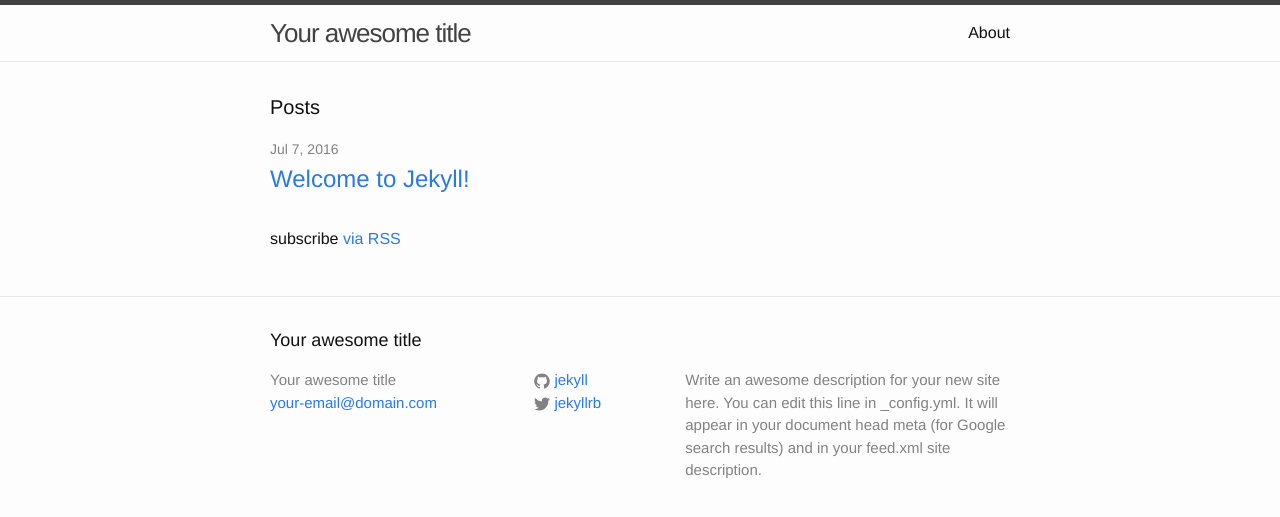
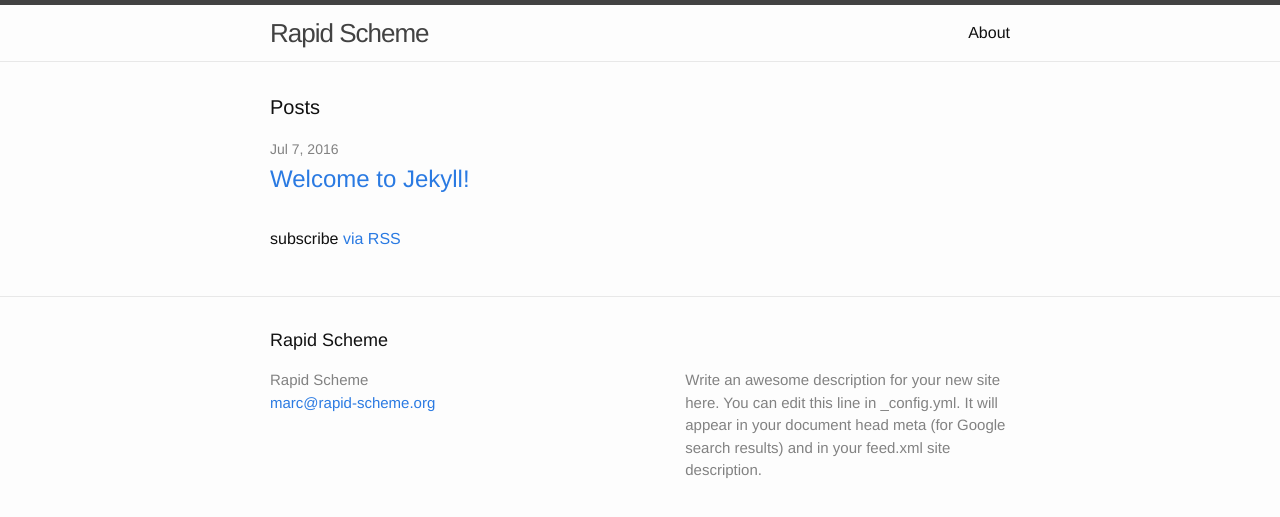
Before and after one commit to mnieper/rapid-scheme, a Jekyll site: the page built from index.html, in a window 1280 px wide. Shown: the top 517 px of the page. Built offline with Jekyll 4.4.1, drawn with Linux system fonts in a browser that asks for light colours.

Commit message:
Update _config.yml

```diff
--- a/_config.yml
+++ b/_config.yml
@@ -6,16 +6,14 @@
 # 'jekyll serve'. If you change this file, please restart the server process.
 
 # Site settings
-title: Your awesome title
-email: your-email@domain.com
+title: Rapid Scheme
+email: marc@rapid-scheme.org
 description: > # this means to ignore newlines until "baseurl:"
   Write an awesome description for your new site here. You can edit this
   line in _config.yml. It will appear in your document head meta (for
   Google search results) and in your feed.xml site description.
-baseurl: "" # the subpath of your site, e.g. /blog
-url: "http://yourdomain.com" # the base hostname & protocol for your site
-twitter_username: jekyllrb
-github_username:  jekyll
+baseurl: "/rapid-scheme" # the subpath of your site, e.g. /blog
+url: "/" # the base hostname & protocol for your site
 
 # Build settings
 markdown: kramdown
```
